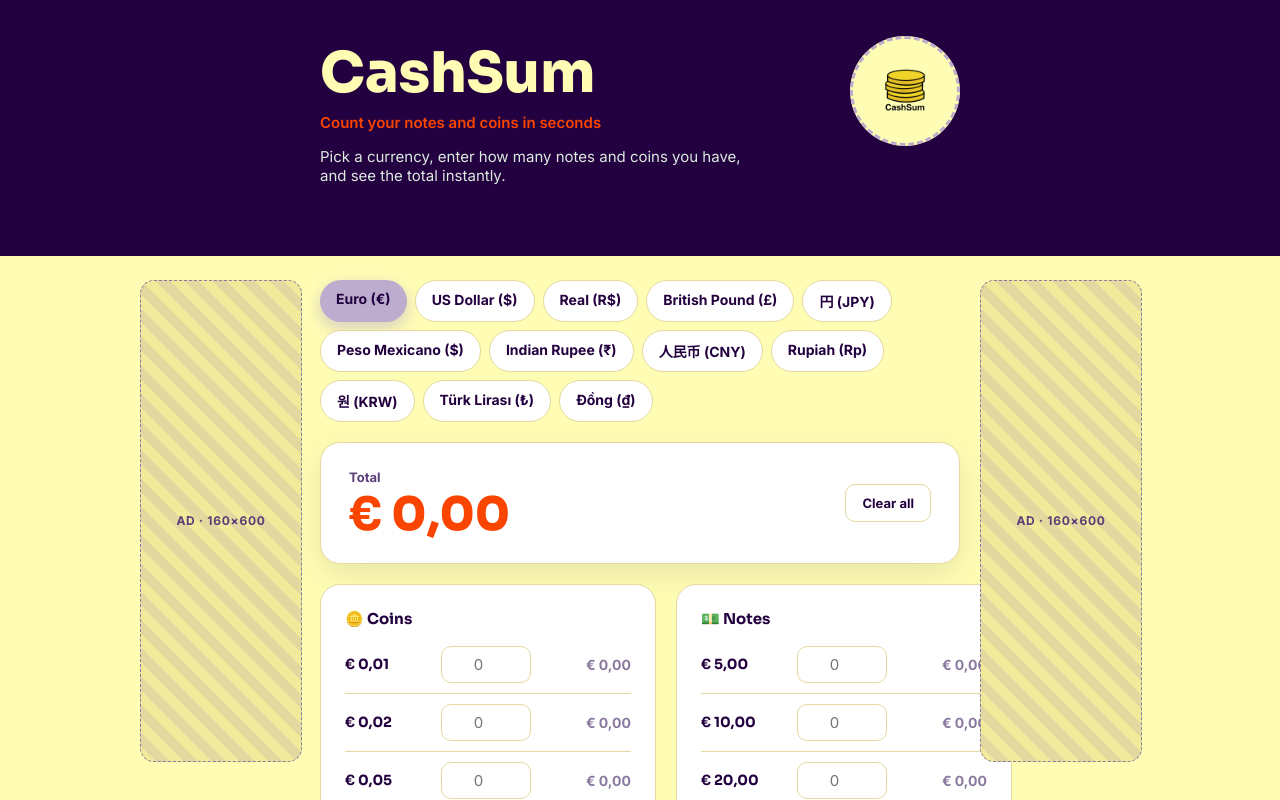
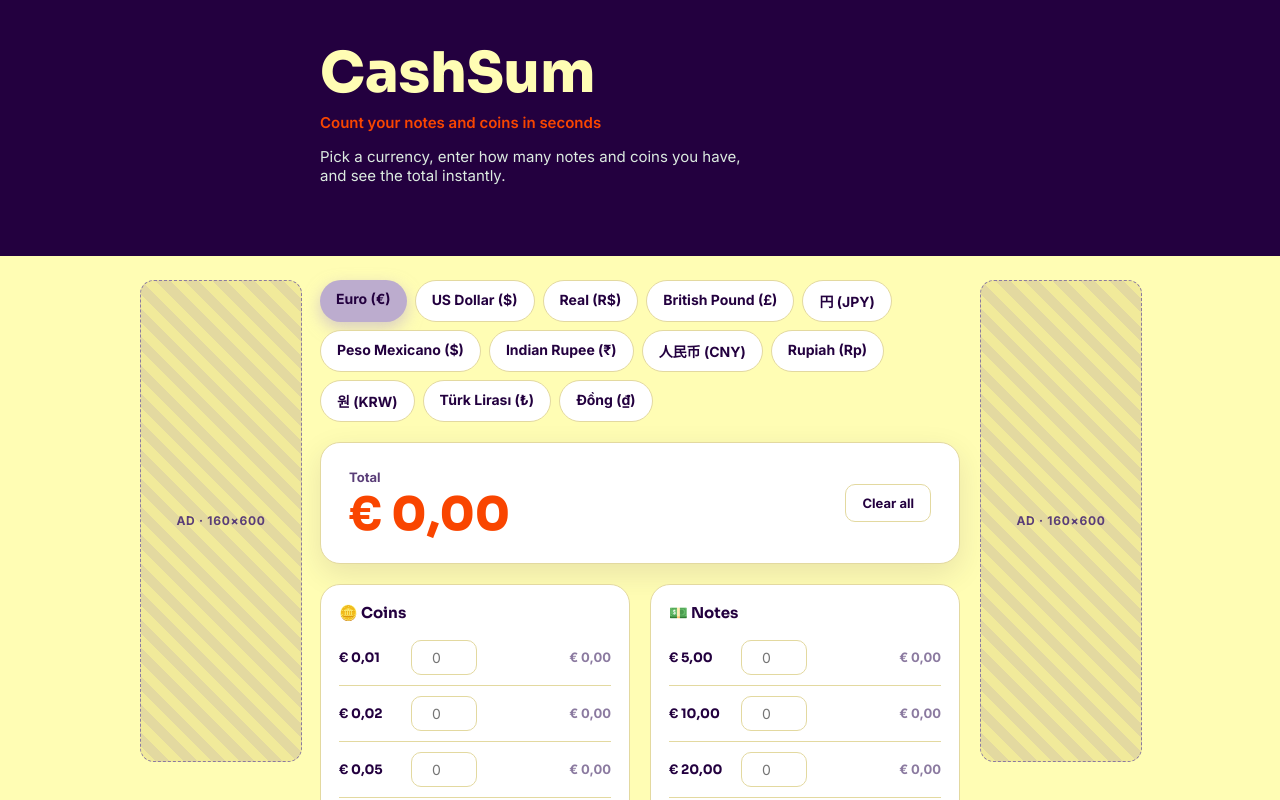
Before and after one commit to adilsonschmidtjunior-cpu/cashsum, a Next.js app: page /eur in a window 1280 px wide. Shown: the top 800 px of the page. Built offline with nearby package versions, Linux system fonts and the light colour scheme.

Commit message:
Update CashSumApp.jsx

```diff
--- a/components/CashSumApp.jsx
+++ b/components/CashSumApp.jsx
@@ -56,7 +56,7 @@
       style={{
         display: "flex",
         alignItems: "center",
-        gap: 12,
+        gap: 8,
         padding: "10px 0",
         borderBottom: `1px solid ${COLORS.cardBorder}`,
       }}
@@ -65,9 +65,9 @@
         style={{
           fontFamily: "Sora, sans-serif",
           fontWeight: 700,
-          fontSize: 14,
+          fontSize: 13,
           color: COLORS.ink,
-          width: 84,
+          width: 64,
           flexShrink: 0,
         }}
       >
@@ -81,9 +81,10 @@
         placeholder="0"
         onChange={(e) => onChange(parseInt(e.target.value) || 0)}
         style={{
-          width: 68,
-          padding: "8px 10px",
-          fontSize: 15,
+          width: 52,
+          flexShrink: 0,
+          padding: "8px 6px",
+          fontSize: 14,
           borderRadius: 10,
           border: `1.5px solid ${COLORS.cardBorder}`,
           background: "#FFFFFF",
@@ -97,11 +98,11 @@
         style={{
           marginLeft: "auto",
           fontFamily: "Inter, system-ui, sans-serif",
-          fontSize: 14,
+          fontSize: 13,
           fontWeight: 700,
           color: subtotal > 0 ? COLORS.red : COLORS.subDim,
-          minWidth: 88,
           textAlign: "right",
+          whiteSpace: "nowrap",
         }}
       >
         {formatMoeda(subtotal, simbolo)}
@@ -147,19 +148,8 @@
       `}</style>
 
       {/* Header */}
-      <div style={{ background: COLORS.indigo, padding: "44px 24px 56px", position: "relative", overflow: "hidden" }}>
-        <div
-          style={{
-            maxWidth: 640,
-            margin: "0 auto",
-            position: "relative",
-            display: "flex",
-            alignItems: "flex-start",
-            justifyContent: "space-between",
-            gap: 16,
-          }}
-        >
-          <div style={{ flex: 1, minWidth: 0 }}>
+      <div style={{ background: COLORS.indigo, padding: "44px 24px 56px" }}>
+        <div style={{ maxWidth: 640, margin: "0 auto" }}>
           <h1
             style={{
               fontFamily: "Sora, sans-serif",
@@ -195,33 +185,6 @@
           >
             {config.description}
           </p>
-          </div>
-
-          <div
-            style={{
-              width: 110,
-              height: 110,
-              minWidth: 110,
-              borderRadius: "50%",
-              background: COLORS.bg,
-              display: "flex",
-              alignItems: "center",
-              justifyContent: "center",
-              overflow: "hidden",
-              position: "relative",
-              marginTop: -8,
-            }}
-          >
-            <div
-              style={{
-                position: "absolute",
-                inset: 0,
-                borderRadius: "50%",
-                border: `3px dashed ${COLORS.purple}`,
-              }}
-            />
-            <img src="/logo.png" alt="CashSum logo" style={{ width: 100, height: "auto" }} />
-          </div>
         </div>
       </div>
 
@@ -322,7 +285,7 @@
               style={{
                 background: COLORS.card,
                 borderRadius: 20,
-                padding: 24,
+                padding: 18,
                 border: `1.5px solid ${COLORS.cardBorder}`,
                 marginBottom: 20,
               }}
@@ -367,7 +330,7 @@
               style={{
                 background: COLORS.card,
                 borderRadius: 20,
-                padding: 24,
+                padding: 18,
                 border: `1.5px solid ${COLORS.cardBorder}`,
                 marginBottom: 20,
               }}
```
Lines whose indentation alone changed are shown as unchanged.
